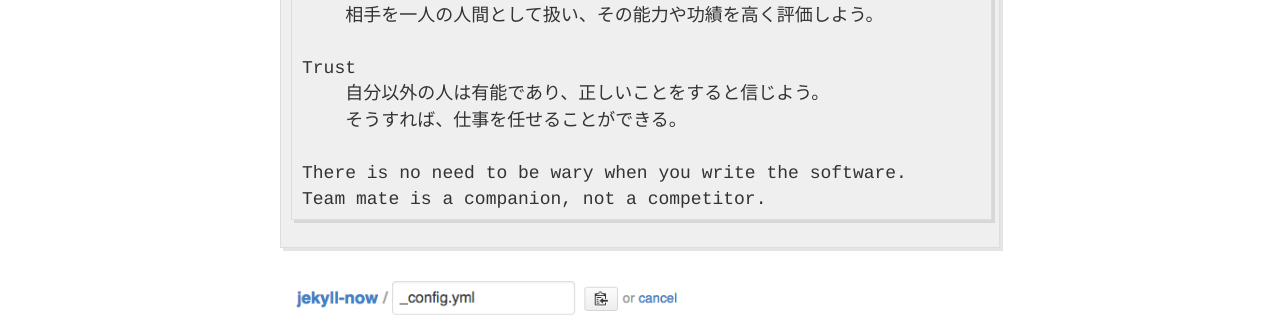
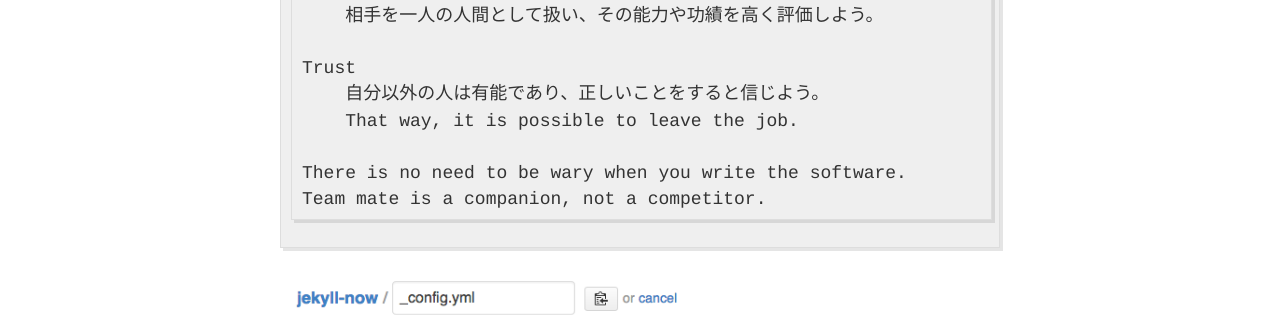
Before and after one commit to The-Actual-Damien/nondroid5-jeckyll, a Jekyll site: the page built from _posts/2111-11-11-Idea.md, in a window 1280 px wide. Shown: the part 658-975 px from the top of the page. Built offline with Jekyll 4.4.1, drawn with Linux system fonts in a browser that asks for light colours; Markdown is read by kramdown in place of the engine named in the settings; some of the changed text lies outside the part shown.

Commit message:
Update 2111-11-11-Idea.md

```diff
--- a/_posts/2111-11-11-Idea.md
+++ b/_posts/2111-11-11-Idea.md
@@ -22,7 +22,7 @@ title: Idea
 
     Trust
         自分以外の人は有能であり、正しいことをすると信じよう。
-        そうすれば、仕事を任せることができる。
+        That way, it is possible to leave the job.
 
     There is no need to be wary when you write the software.
     Team mate is a companion, not a competitor.
```
